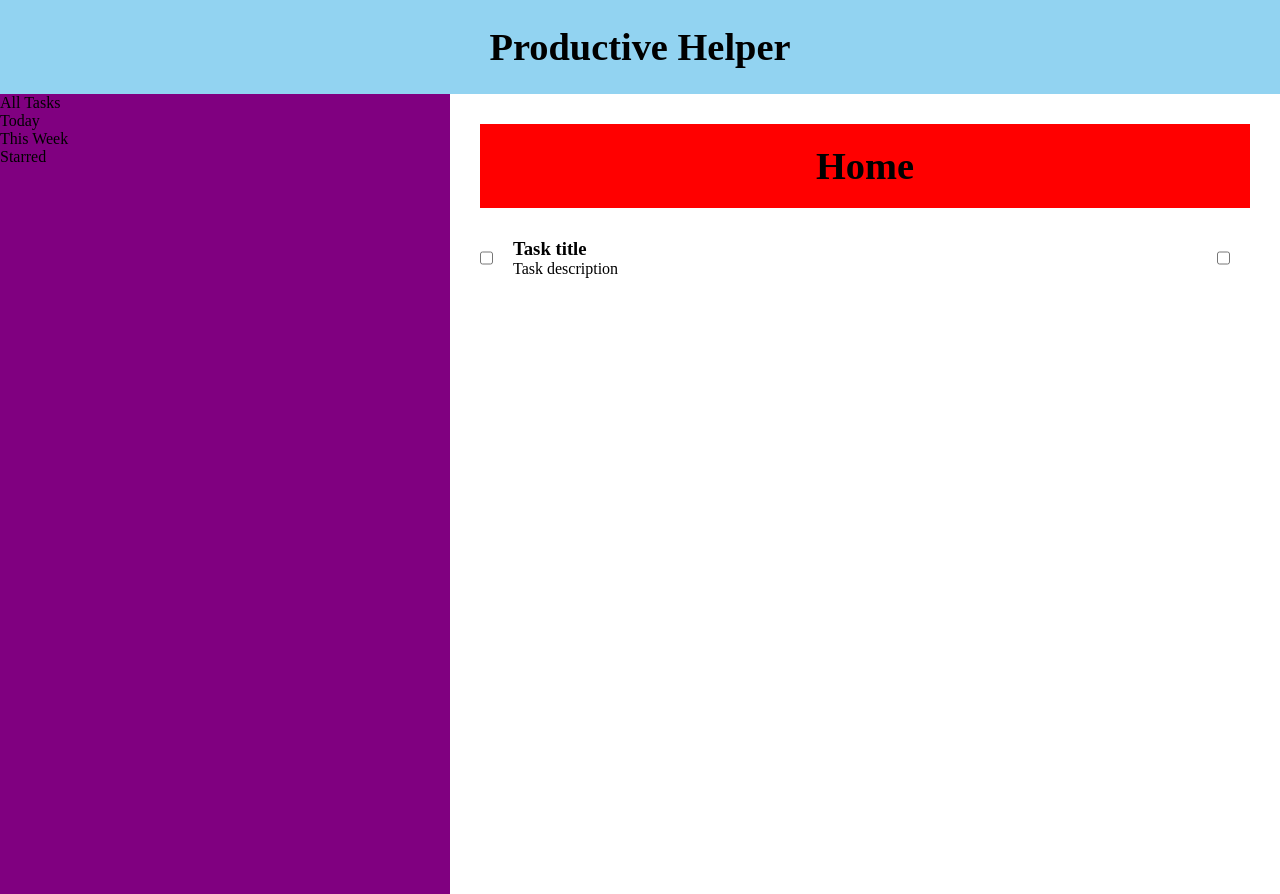
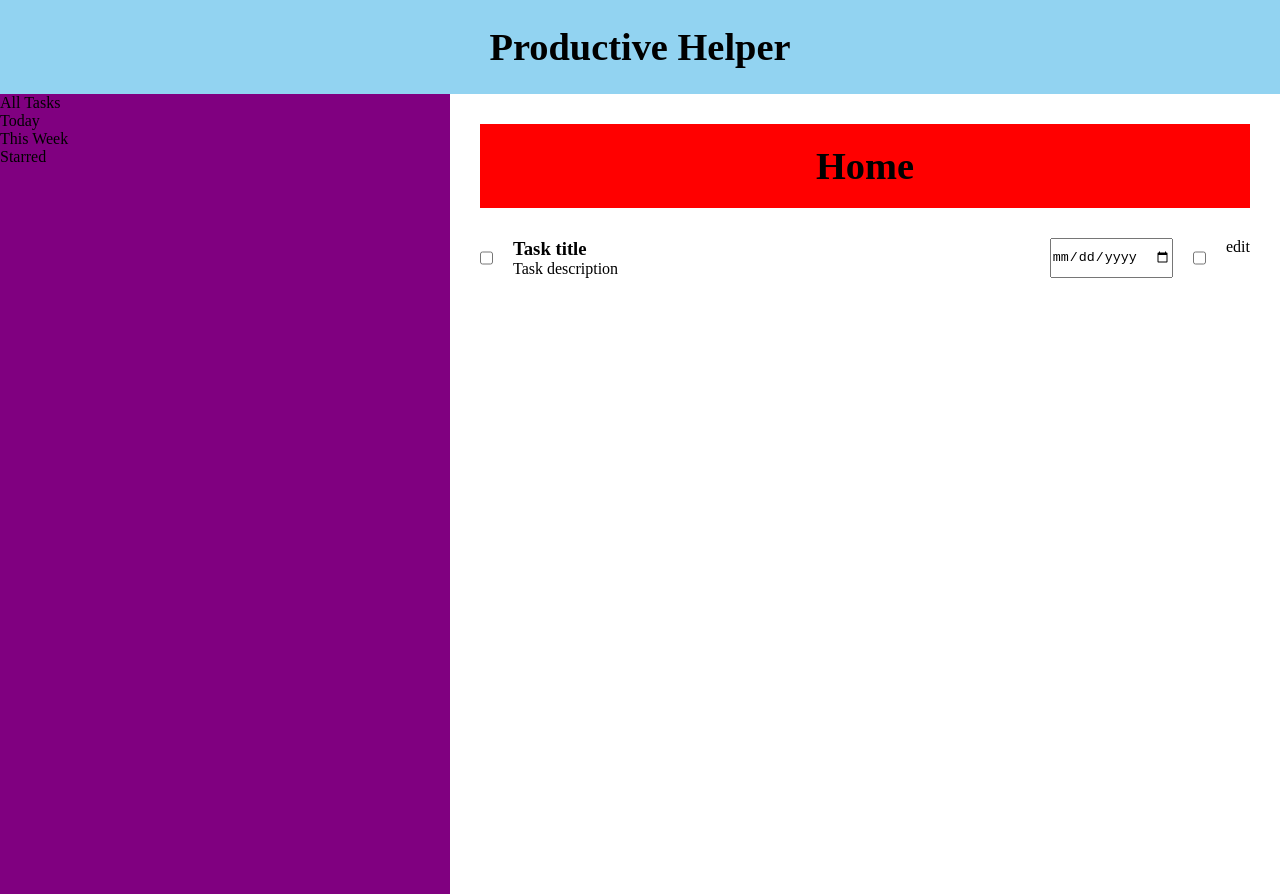
Before and after one commit to IEatBurntToasts/to-do-list, a website built with webpack: page src/template.html in a window 1280 px wide. Built offline with nearby package versions, Linux system fonts and the light colour scheme.

Commit message:
Add date input

```diff
--- a/src/template.html
+++ b/src/template.html
@@ -30,8 +30,9 @@
                         <h3 class="task-title">Task title</h3>
                         <p class="task-description">Task description</p>
                     </div>
-                    <input type="checkbox">
-                    <span class="dropdown"></span>
+                    <input class="date" type="date">
+                    <input class="star" type="checkbox">
+                    <span class="edit-dropdown">edit</span>
                 </div>
             </div>
         </div>
```
